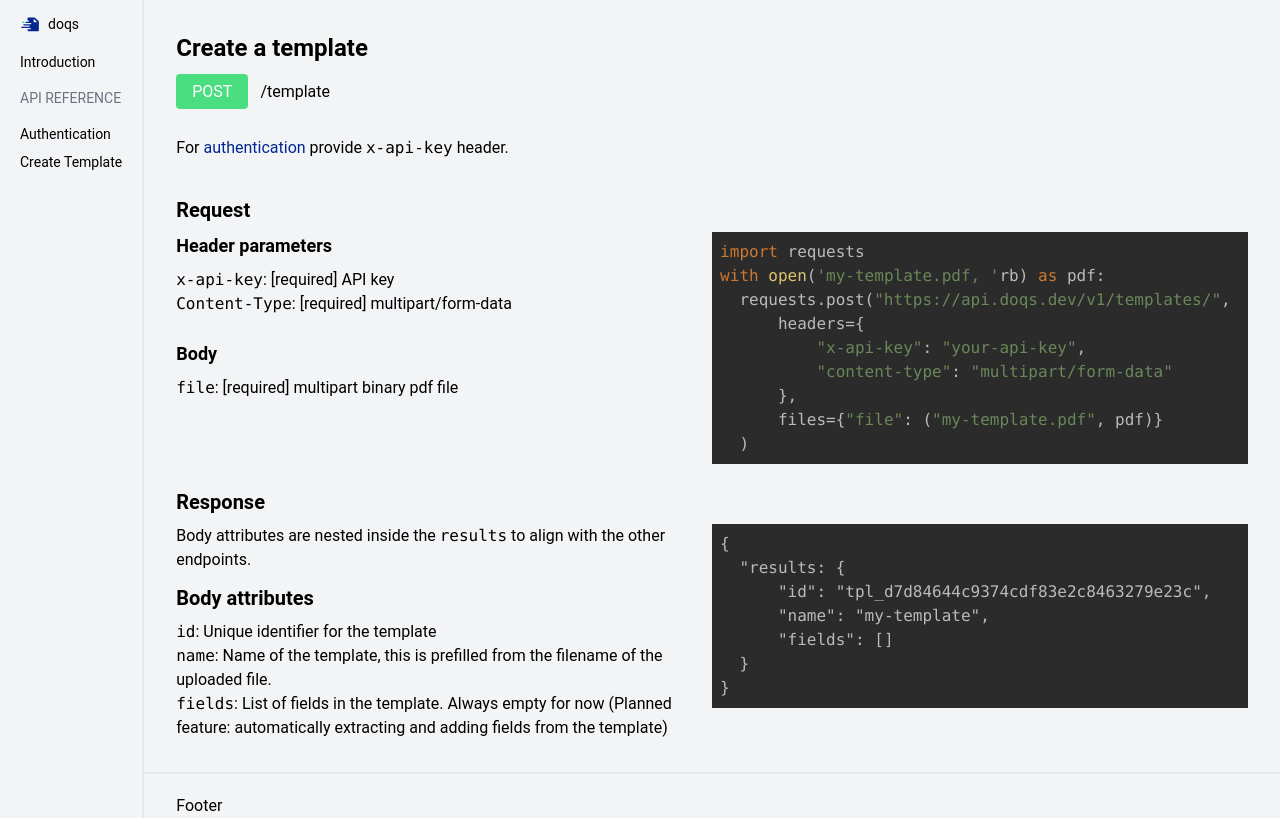
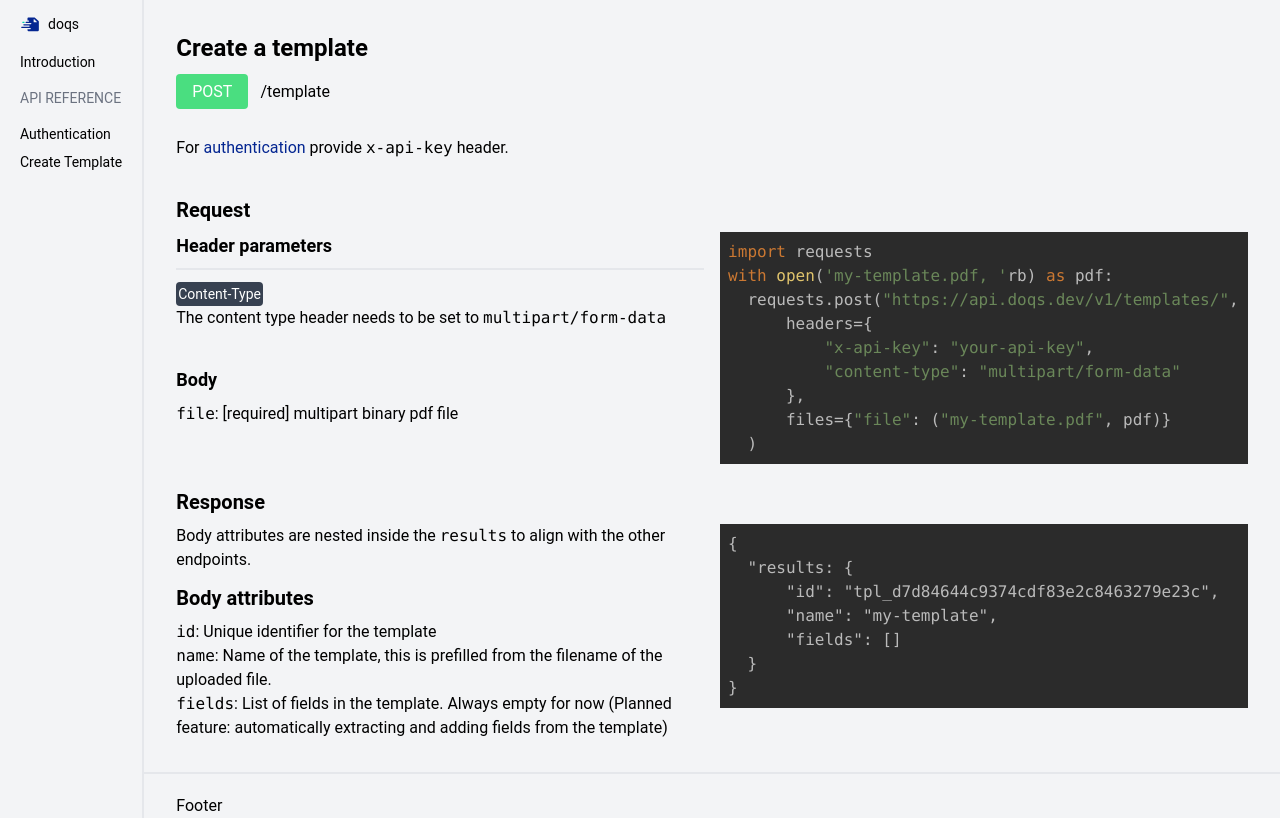
Before and after one commit to doqs-dev/docs, a Next.js app: page /api-reference/create-template in a window 1280 px wide. Built offline with nearby package versions, Linux system fonts and the light colour scheme.

Commit message:
feat: attribute component

```diff
--- /dev/null
+++ b/components/attribute.tsx
@@ -0,0 +1,20 @@
+import { PropsWithChildren } from "react";
+
+type AttributeProps = {
+  name: string;
+  required: boolean;
+};
+
+export const Attribute = ({name, required, children}: PropsWithChildren<AttributeProps>) => {
+
+  return (
+
+      <div className="border-t-2 py-3">
+        <div>
+          <span className="inline-block bg-gray-700 text-white p-0.5 rounded text-sm">{name}</span>
+          <span></span>
+        </div>
+        {children}
+      </div>
+  )
+}
--- a/components/grid.tsx
+++ b/components/grid.tsx
@@ -2,7 +2,7 @@ import { PropsWithChildren } from "react";
 
 
 export const Grid = ({children,}: PropsWithChildren<any>) => (
-    <section className="grid grid-cols-1 sm:grid-cols-2">
+    <section className="grid gap-4 grid-cols-1 sm:grid-cols-2">
       {children}
     </section>
 );
--- a/pages/api-reference/create-template.mdx
+++ b/pages/api-reference/create-template.mdx
@@ -1,6 +1,6 @@
 import {SimpleCodeHighlighter} from "../../components/code-highlighter";
 import {Endpoint} from "../../components/endpoint";
-import {Grid} from "../../components/grid";
+import {Grid} from "../../components/grid"; import {Attribute} from "../../components/attribute";
 
 # Create a template
 
@@ -14,8 +14,7 @@ For [authentication](/api-reference/authentication)  provide `x-api-key` header.
 <Grid>
     <div>
         ### Header parameters
-        * `x-api-key`: [required] API key
-        * `Content-Type`: [required] multipart/form-data
+        <Attribute name="Content-Type" required={true}>The content type header needs to be set to `multipart/form-data`</Attribute>
         <br/>
 
         ### Body
```
